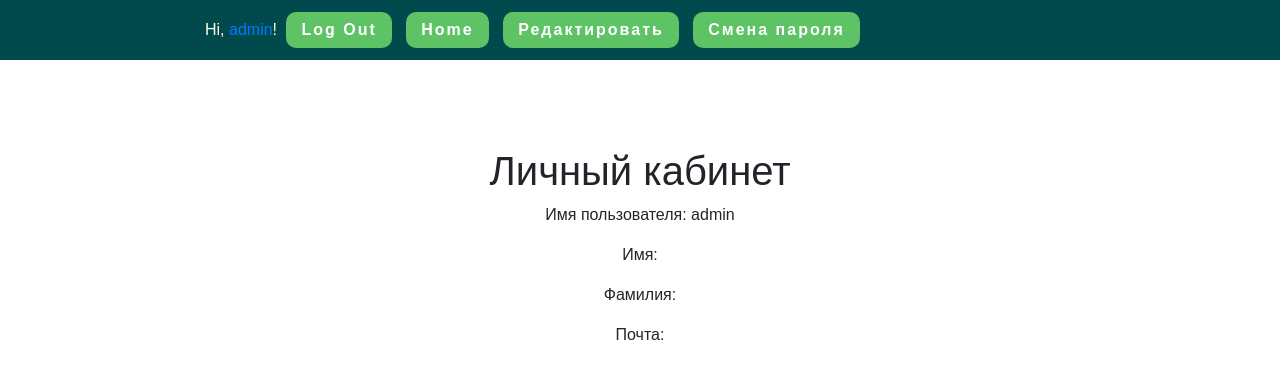
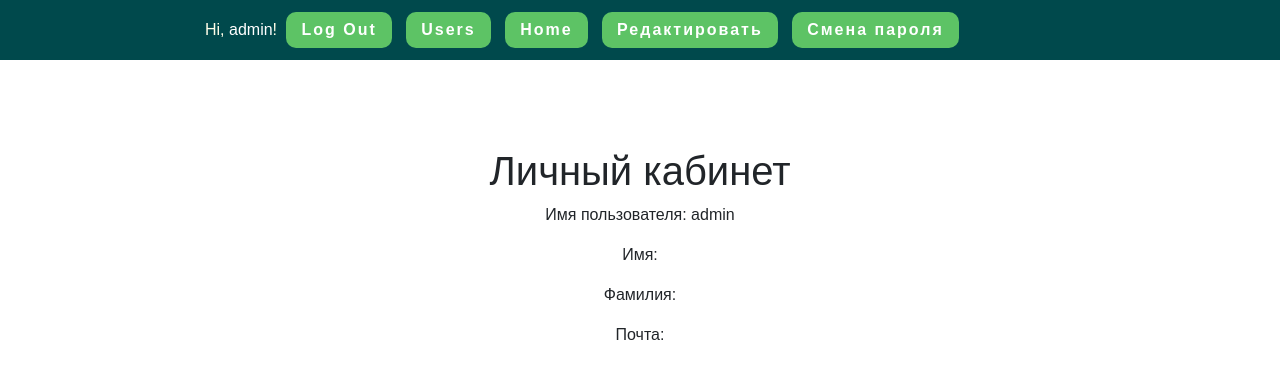
Before and after one commit to keny-stark/issue-tracker, a Django app: page /accounts/1/ in a window 1280 px wide. Shown: the top 379 px of the page. Run offline with Django 3.2, Linux system fonts and the light colour scheme; a user stored in the database is signed in; data comes from the database, SQL or seed files in the repository; some libraries are stand-ins or nearby versions.

Commit message:
создал виюшку просмотра всех юзеров

```diff
--- a/source/accounts/templates/user_detail.html
+++ b/source/accounts/templates/user_detail.html
@@ -1,8 +1,10 @@
 {% extends 'base.html' %}
 {% block title %}Пользователь{% endblock %}
 {% block menu %}
-    <li><a href="{% url "accounts:update" user_obj.pk %}" class="action-btn">Редактировать</a></li>
-    <li><a href="#" class="action-btn">Смена пароля</a></li>
+    {% if user.pk == user_obj.pk %}
+        <li><a href="{% url "accounts:update" user_obj.pk %}" class="action-btn">Редактировать</a></li>
+        <li><a href="{% url "accounts:password_change" user_obj.pk %}" class="action-btn">Смена пароля</a></li>
+    {% endif %}
 {% endblock %}
 {% block content %}
     <h1>Личный кабинет</h1>
--- a/source/accounts/templates/user_info_change.html
+++ b/source/accounts/templates/user_info_change.html
@@ -2,7 +2,7 @@
 {% block title %}Личный кабинет{% endblock %}
 {% block menu %}
     <li><a href="{% url "accounts:detail" user_obj.pk %}" class="action-btn">Назад</a></li>
-    <li><a href="#" class="action-btn">Смена пароля</a></li>
+    <li><a href="{% url "accounts:password_change" user_obj.pk %}" class="action-btn">Смена пароля</a></li>
 {% endblock %}
 {% block content %}
     <h1>Личный кабинет</h1>
--- a/source/accounts/urls.py
+++ b/source/accounts/urls.py
@@ -1,6 +1,6 @@
 from django.urls import path
-from accounts.views import login_view, logout_view, register_view,\
-    user_activate, UserDetailView, UserPersonalInfoChangeView
+from accounts.views import login_view, logout_view, register_view, UsersView,\
+    user_activate, UserDetailView, UserPersonalInfoChangeView, UserPasswordChangeView
 
 urlpatterns = [
     path('login/', login_view, name='login'),
@@ -8,7 +8,9 @@ urlpatterns = [
     path('register/', register_view, name='register'),
     path('register/activate/', user_activate, name='user_activate'),
     path('<int:pk>/', UserDetailView.as_view(), name='detail'),
-    path('<int:pk>/update', UserPersonalInfoChangeView.as_view(), name='update')
+    path('<int:pk>/update', UserPersonalInfoChangeView.as_view(), name='update'),
+    path('<int:pk>/password_change', UserPasswordChangeView.as_view(), name='password_change'),
+    path('users/', UsersView.as_view(), name='all_users_view')
 ]
 
 app_name = 'accounts'
--- a/source/accounts/views.py
+++ b/source/accounts/views.py
@@ -1,12 +1,19 @@
 from django.contrib.auth import authenticate, login, logout
+from django.contrib.auth.mixins import UserPassesTestMixin
 from django.shortcuts import render, redirect
 from django.urls import reverse
-from django.views.generic import DetailView, UpdateView
+from django.views.generic import DetailView, UpdateView, ListView
 
 from main.settings import HOST_NAME
 from accounts.forms import UserCreationForm, UserChangeForm, PasswordChangeForm
 from django.contrib.auth.models import User
 from accounts.models import Token
+
+
+class UsersView(ListView):
+    context_object_name = 'users'
+    model = User
+    template_name = 'user_list.html'
 
 
 def login_view(request):
@@ -75,21 +82,27 @@ class UserDetailView(DetailView):
     context_object_name = 'user_obj'
 
 
-class UserPersonalInfoChangeView(UpdateView):
+class UserPersonalInfoChangeView(UserPassesTestMixin, UpdateView):
     model = User
     template_name = 'user_info_change.html'
     form_class = UserChangeForm
     context_object_name = 'user_obj'
 
+    def test_func(self):
+        return self.request.user.pk == self.kwargs['pk']
+
     def get_success_url(self):
         return reverse('accounts:detail', kwargs={'pk': self.object.pk})
 
 
-class UserPasswordChangeView(UpdateView):
+class UserPasswordChangeView(UserPassesTestMixin, UpdateView):
     model = User
     template_name = 'user_password_change.html'
     form_class = PasswordChangeForm
     context_object_name = 'user_obj'
 
+    def test_func(self):
+        return self.request.user.pk == self.kwargs['pk']
+
     def get_success_url(self):
         return reverse('accounts:login')
--- a/source/webapp/static/css/style.css
+++ b/source/webapp/static/css/style.css
@@ -283,3 +283,8 @@ body {
     max-width: 300px;
     text-align: center;
 }
+.action-user{
+    text-decoration: none;
+    outline: none;
+    color: white;
+}
--- a/source/webapp/templates/base.html
+++ b/source/webapp/templates/base.html
@@ -16,12 +16,13 @@
    <div class="container">
        <ul class="menu">
            {% if request.user.is_authenticated %}
-               <li class="menu-right">Hi, <a href="{% url 'accounts:detail' user.pk %}">{{ user.username }}</a>!</li>
+               <li class="menu-right">Hi, <a href="{% url 'accounts:detail' user.pk %}" class="action-user">{{ user.username }}</a>!</li>
                 <li><a href="{% url 'accounts:logout'  %}" class="action-btn">Log Out</a></li>
                 {% else %}
                     <li><a href="{% url 'accounts:login'  %}" class="action-btn">Log In</a></li>
                     <li><a href="{% url 'accounts:register' %}" class="action-btn">Sign Up</a></li>
                 {% endif %}
+           <li><a href="{% url 'accounts:all_users_view' %}" class="action-btn">Users</a></li>
            <li><a href="{% url 'webapp:index' %}" class="action-btn">Home</a></li>
            {% block menu %}{% endblock %}
        </ul>
```
Also changed, not shown: source/accounts/templates/user_list.html (added, +17 -0 lines), source/accounts/templates/user_password_change.html (+12 -10 lines).
